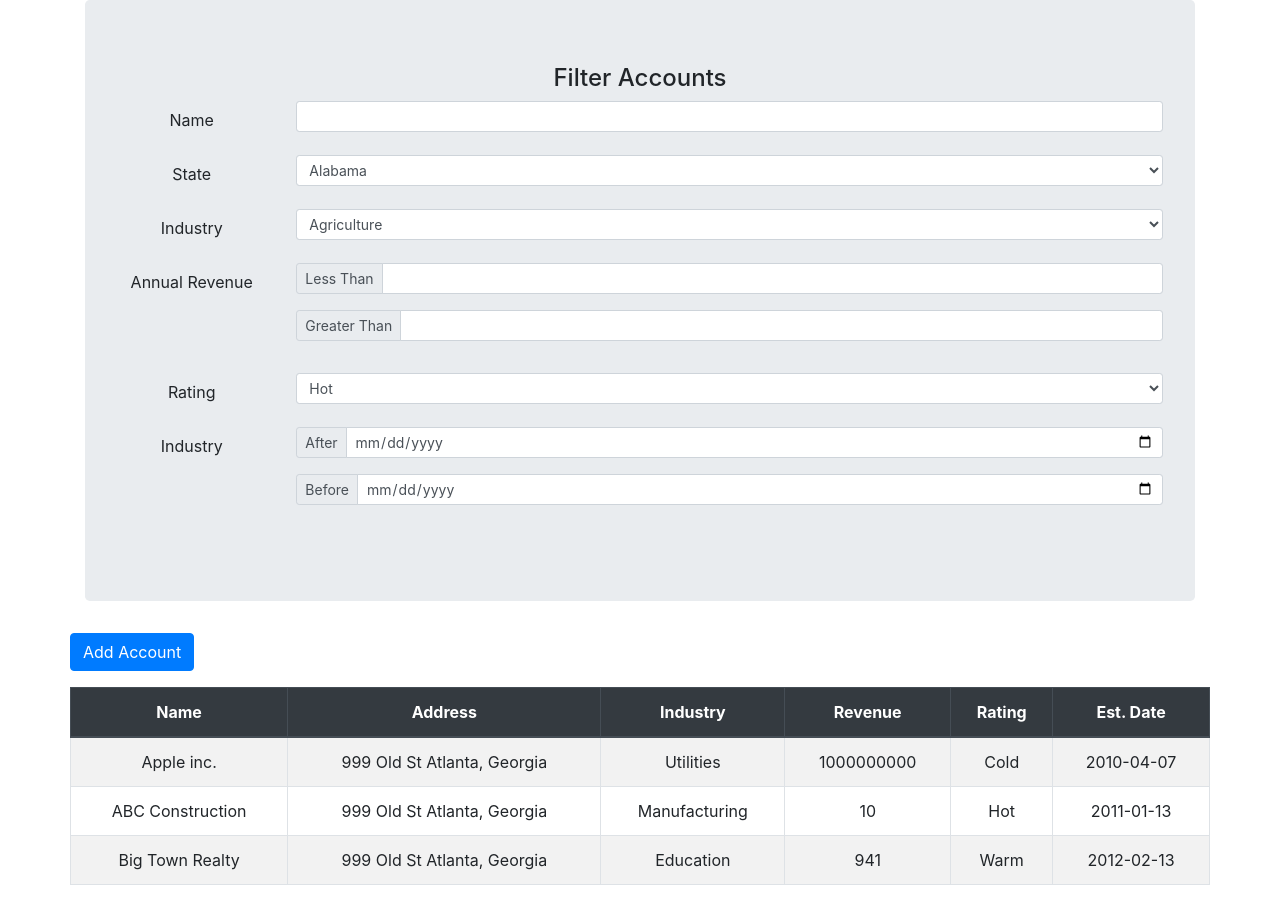
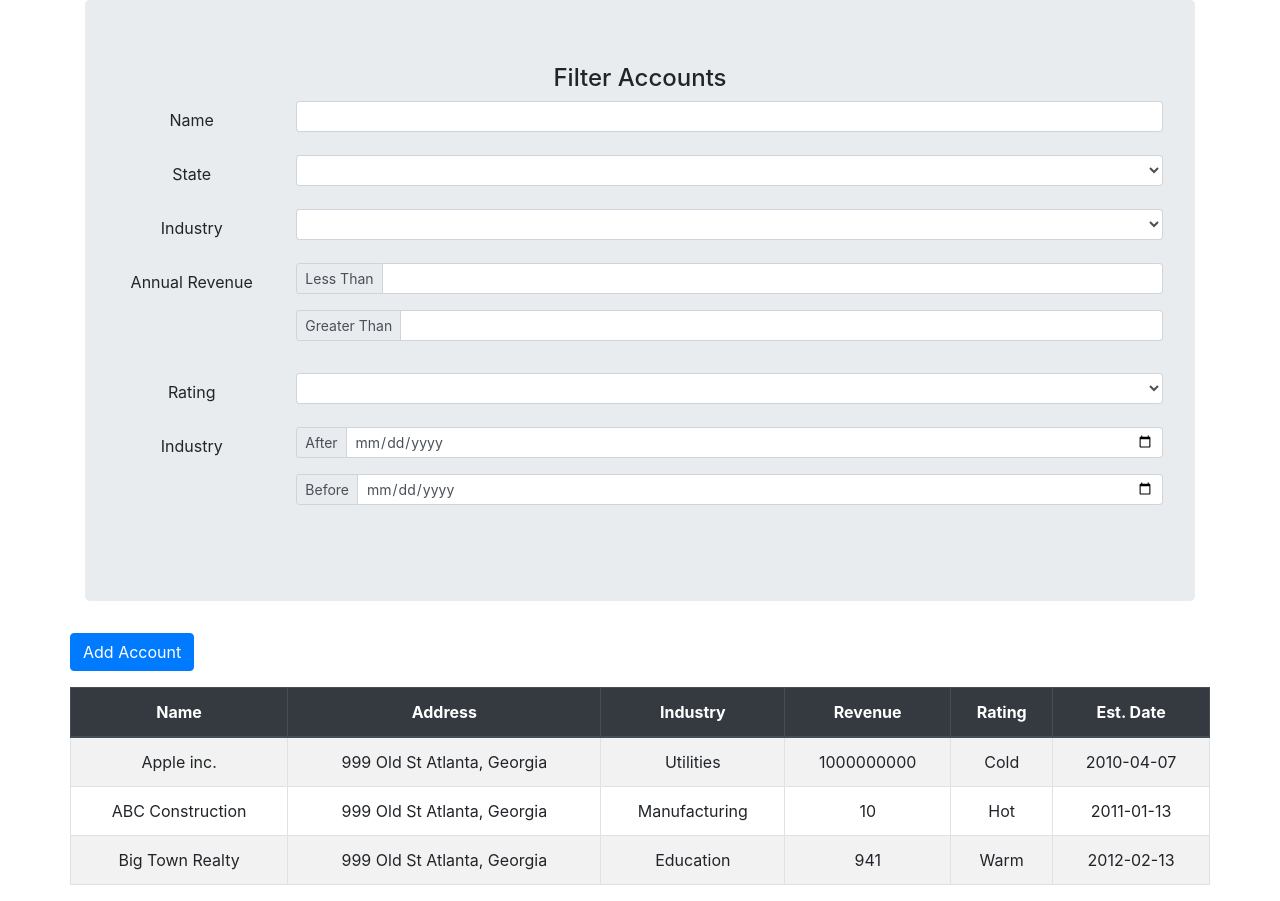
Before and after one commit to jayfunk/simple-contacts, a React (Create React App) app: page / in a window 1280 px wide. Built offline with nearby package versions, Linux system fonts and the light colour scheme.

Commit message:
Filters now have empty state

```diff
--- a/src/Accounts.js
+++ b/src/Accounts.js
@@ -132,6 +132,16 @@ export class Accounts extends Component {
     return true;
   }
 
+  renderSelectOptions(options) {
+    const renderedOptions = Object.keys(options).map((optKey) => (
+      <option key={optKey} value={optKey}>
+        {options[optKey]}
+      </option>
+    ));
+    renderedOptions.unshift(<option key="blank" selected value=""></option>);
+    return renderedOptions;
+  }
+
   renderFilterForm() {
     return (
       <Jumbotron>
@@ -163,11 +173,7 @@ export class Accounts extends Component {
                 value={this.state.state}
                 onChange={this.handleOneDimensionalFilter}
               >
-                {Object.keys(STATE_OPTIONS).map((optKey) => (
-                  <option key={optKey} value={optKey}>
-                    {STATE_OPTIONS[optKey]}
-                  </option>
-                ))}
+                {this.renderSelectOptions(STATE_OPTIONS)}
               </Form.Control>
             </Col>
           </Form.Group>
@@ -183,11 +189,7 @@ export class Accounts extends Component {
                 as="select"
                 onChange={this.handleOneDimensionalFilter}
               >
-                {Object.keys(INDUSTRY_OPTIONS).map((optKey) => (
-                  <option key={optKey} value={optKey}>
-                    {INDUSTRY_OPTIONS[optKey]}
-                  </option>
-                ))}
+                {this.renderSelectOptions(INDUSTRY_OPTIONS)}
               </Form.Control>
             </Col>
           </Form.Group>
@@ -232,11 +234,7 @@ export class Accounts extends Component {
                 as="select"
                 onChange={this.handleOneDimensionalFilter}
               >
-                {Object.keys(RATING_OPTIONS).map((optKey) => (
-                  <option key={optKey} value={optKey}>
-                    {RATING_OPTIONS[optKey]}
-                  </option>
-                ))}
+                {this.renderSelectOptions(RATING_OPTIONS)}
               </Form.Control>
             </Col>
           </Form.Group>
```
